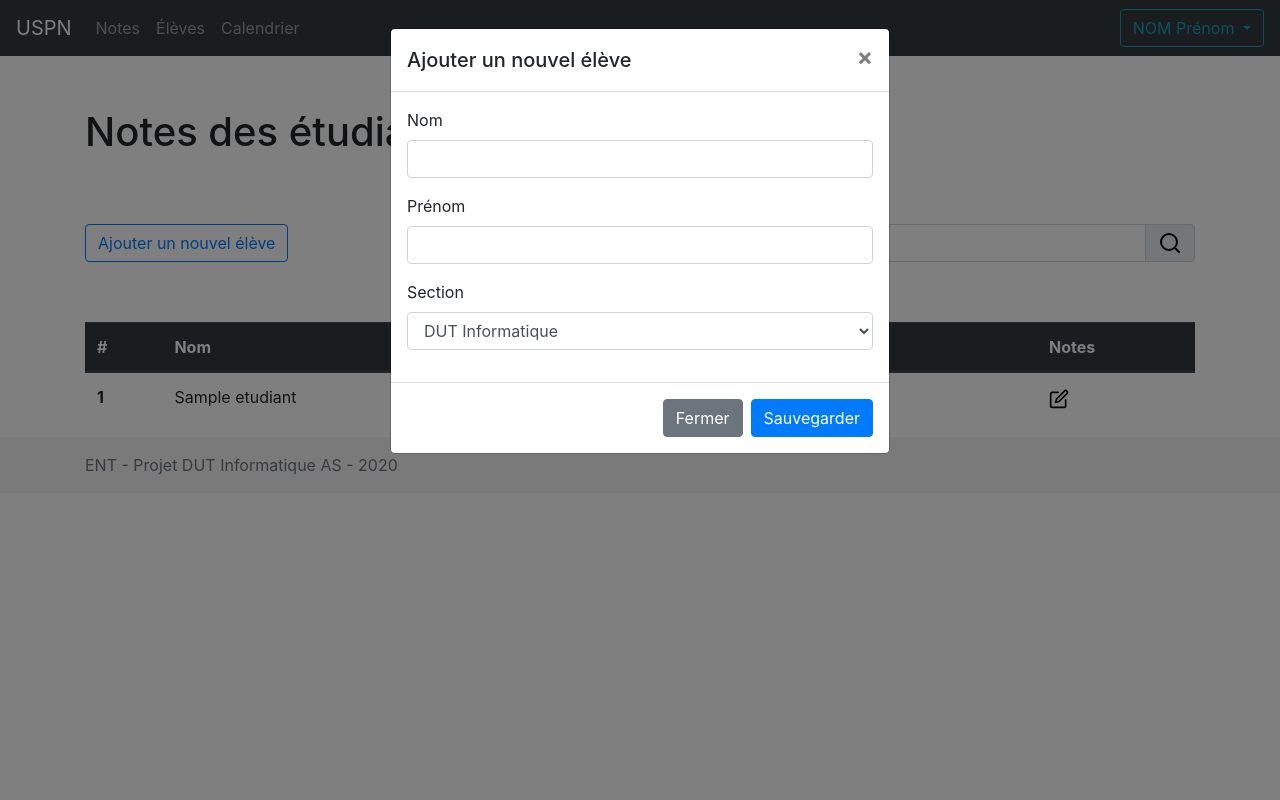
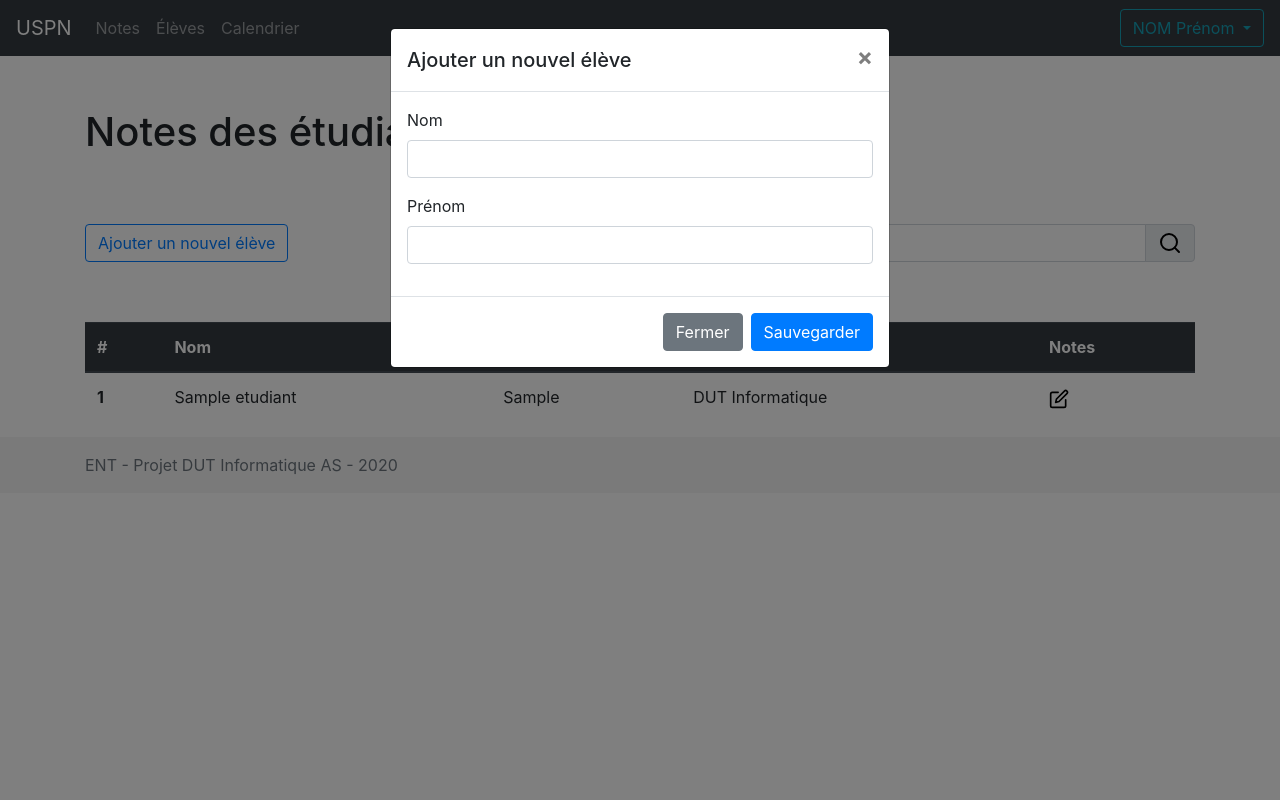
Before and after one commit to Drmerys/Gestion_Etudiants, a PHP site: page /notes.php in a window 1280 px wide, after a click on "Ajouter un nouvel élève". Run offline with PHP 8.4, Linux system fonts and the light colour scheme; tables that the repository leaves empty hold one stand-in row (values such as "Sample post").

Commit message:
Add addEleve.php / Update notes.php
Adding possibility of adding a student with a form

```diff
--- a/notes.php
+++ b/notes.php
@@ -142,31 +142,23 @@
       </div>
       <div class="modal-body">
 
-        <form>
+        <form method="post" action="addEleve.php">
           <label>Nom</label>
           <div class="form-group">
-          <input type="text" class="form-control" name="nom">
+          <input type="text" class="form-control" name="etu_nom">
           </div>
           <label>Prénom</label>
           <div class="form-group">
-          <input type="text" class="form-control" name="prenom">
+          <input type="text" class="form-control" name="etu_prenom">
           </div>
           <div class="form-group">
-          <label>Section</label>
-          <select class="form-control" id="exampleFormControlSelect1">
-            <option>DUT Informatique</option>
-            <option>DUT GEA</option>
-            <option>UFR</option>
-            <option>L3 Informatique</option>
-            <option>Institut Galilée</option>
-          </select>
           </div>
-        </form>
 
       </div>
       <div class="modal-footer">
         <button type="button" class="btn btn-secondary" data-dismiss="modal">Fermer</button>
-        <button type="button" class="btn btn-primary">Sauvegarder</button>
+        <button type="submit" class="btn btn-primary">Sauvegarder</button>
+        </form>
       </div>
     </div>
   </div>
```
Also changed, not shown: addEleve.php (added, +16 -0 lines).
